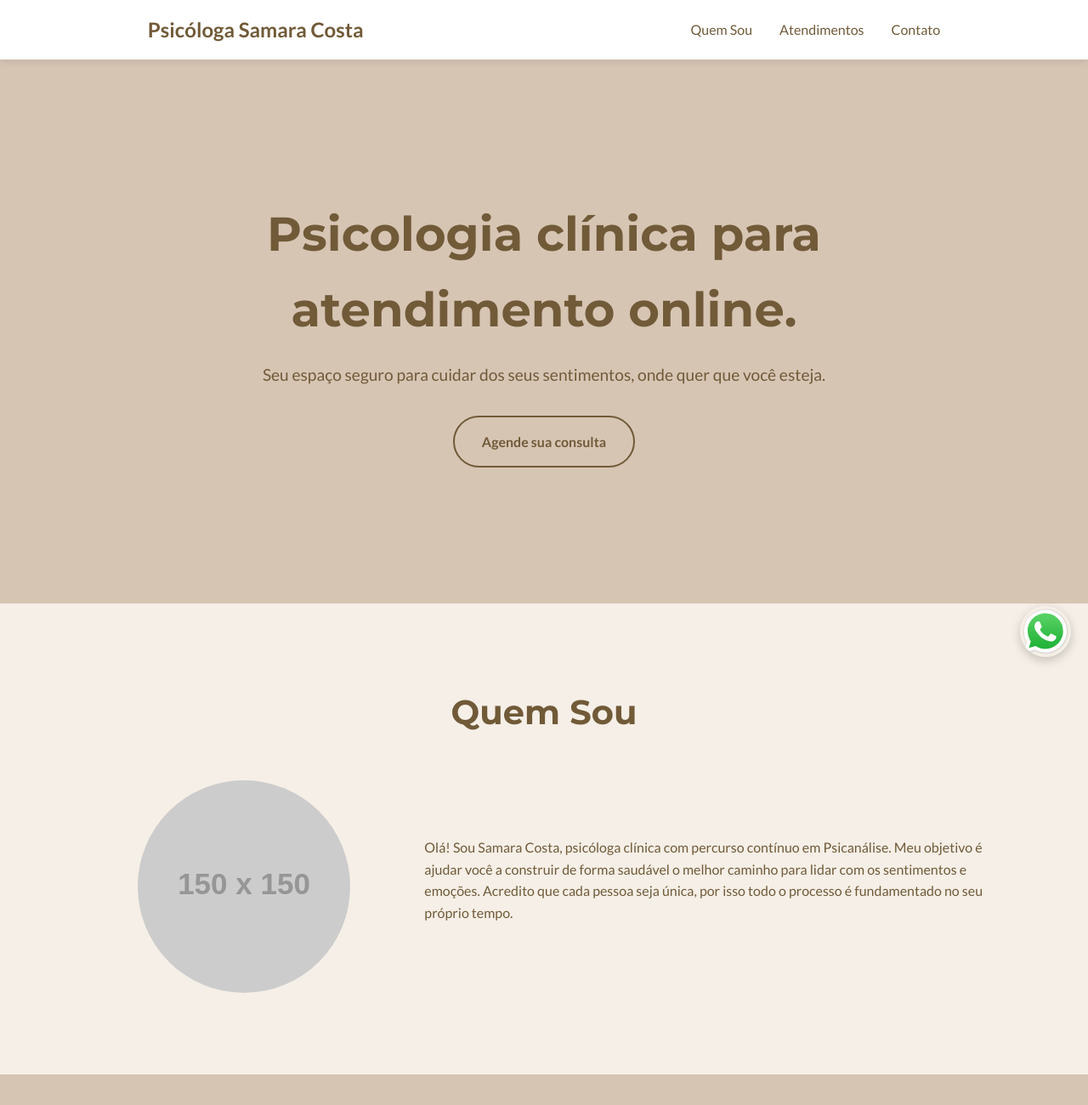
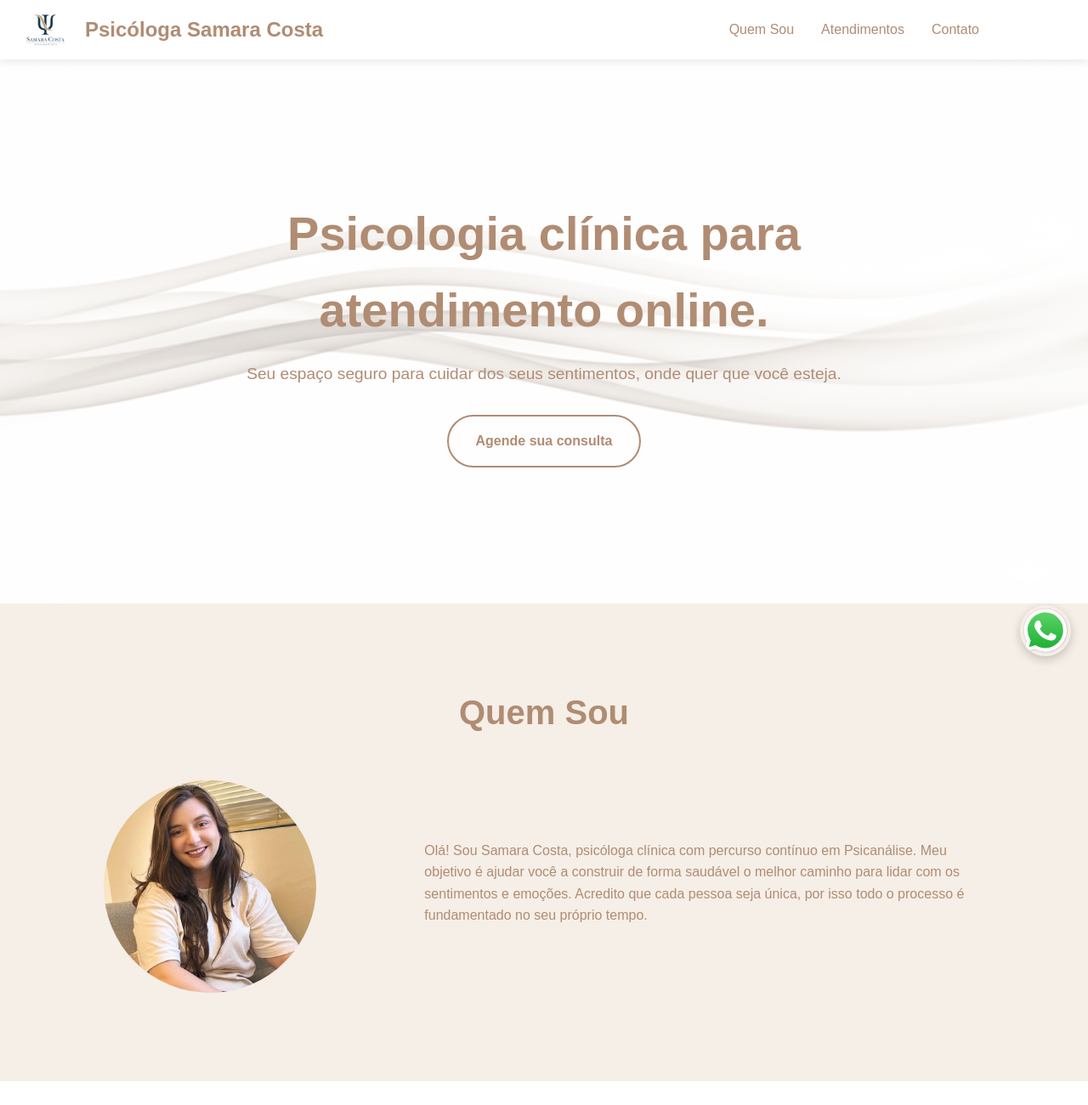
Before and after one commit to joaovvasco/psicologia, a plain HTML site: page index.html in a window 1280 px wide. Shown: the top 1300 px of the page at 85% size. Drawn offline with Linux system fonts and the light colour scheme; placeholder pictures from the web are drawn by us; a web font is replaced by a local one.

Commit message:
Melhoria de tema e tela

```diff
--- a/index.html
+++ b/index.html
@@ -3,14 +3,20 @@
 <head>
     <meta charset="UTF-8">
     <meta name="viewport" content="width=device-width, initial-scale=1.0">
+    <link rel="preconnect" href="https://fonts.googleapis.com">
+    <link rel="preconnect" href="https://fonts.gstatic.com" crossorigin>
+
+    <link rel="icon" type="image/png" href="/assets/favicon.png" sizes="384x384">
+
     <title>Psicólogo [Seu Nome]</title>
     <link rel="stylesheet" href="style.css">
+    <link href="https://fonts.googleapis.com/css2?family=Alice&display=swap" rel="stylesheet">
 </head>
 <body>
     <header>
-        <div class="container">
             <nav>
                 <div class="logo">
+                    <img src="/assets/logo_site.png" alt="Logo">
                     <a href="#">Psicóloga Samara Costa</a>
                 </div>
                 <ul>
@@ -19,7 +25,6 @@
                     <li><a href="#contact">Contato</a></li>
                 </ul>
             </nav>
-        </div>
     </header>
 
     <main>
@@ -36,6 +41,9 @@
                     </a>
                 </div>
             </div>
+            <div id="background-hero">
+                <img src="/assets/vento2.png"/>
+            </div>
         </section>
 
         <section id="about">
@@ -43,7 +51,9 @@
                 <h2>Quem Sou</h2>
                 <div class="about-content ">
                     <!-- Substitua pela sua foto -->
-                    <img src="https://via.placeholder.com/150" alt="Foto do Psicólogo">
+                    <div>
+                        <img src="/assets/psi2.jpg" alt="Foto do Psicólogo">
+                    </div>
                     <p> Olá!
 
                         Sou Samara Costa, psicóloga clínica com percurso contínuo em Psicanálise.
--- a/style.css
+++ b/style.css
@@ -1,9 +1,9 @@
 @import url('https://fonts.googleapis.com/css2?family=Montserrat:wght@400;700&family=Lato:wght@400;700&display=swap');
 
 :root {
-    --primary-color: #D7C5B4;
+    --primary-color: #;
     --secondary-color: #F5EFE7;
-    --text-color: #715a38;
+    --text-color: #B08C73;
     --light-gray: #C1A78F;
 }
 
@@ -14,7 +14,7 @@
 }
 
 body {
-    font-family: 'Lato', sans-serif;
+    font-family: 'Alice', sans-serif;
     line-height: 1.6;
     background-color: var(--primary-color);
     color: var(--text-color);
@@ -27,7 +27,6 @@ body {
 }
 
 h1, h2, h3 {
-    font-family: 'Montserrat', sans-serif;
     font-weight: 700;
 }
 
@@ -52,19 +51,25 @@ a {
 
 header {
     background: #fff;
-    padding: 1rem 0;
     position: sticky;
-    top: 0;
     z-index: 100;
     box-shadow: 0 2px 10px rgba(0,0,0,0.1);
+    height: 70px;
+    display: flex;
 }
 
-nav {
+
+.logo {
     display: flex;
-    justify-content: space-between;
     align-items: center;
-    width: 90%;
-    margin: auto;
+
+}
+
+.logo img {
+    height: 100px;
+    align-self: center;
+    margin-top: 30px;
+    margin-bottom: 0;
 }
 
 .logo a {
@@ -72,6 +77,13 @@ nav {
     font-weight: bold;
     color: var(--text-color);
 }
+nav {
+    display: flex;
+    justify-content: space-between;
+    align-items: center;
+    width: 90%;
+}
+
 
 nav ul {
     list-style: none;
@@ -91,7 +103,19 @@ nav ul li a:hover {
     color: #D7C5B4;
 }
 
+#background-hero img{
+    opacity: 0.2;
+    z-index: -1;
+    position: absolute;
+    top: 0;
+    left: 0;
+    size: cover;
+    width: 100%;
+    height: 100%;
+}
+
 #hero {
+    position: relative;
     min-height: 80vh;
     display: flex;
     align-items: center;
@@ -149,11 +173,17 @@ section {
 }
 
 .about-content img {
+    width: 300px;
+    height: 300px;
+}
+
+.about-content div img {
+    object-fit: cover;
+    object-position: 75% 25%;
+    justify-self: center;
+    border-radius: 50%;
     width: 250px;
     height: 250px;
-    object-fit: cover;
-    border-radius: 50%;
-    justify-self: center;
 }
 
 #services {
```
Also changed, not shown: assets/favicon.png (added), assets/logo_site.png (added), assets/psi1.jpg (added), assets/psi2.jpg (added), assets/vento1.png (added), assets/vento2.png (added), assets/vento3.png (added).
